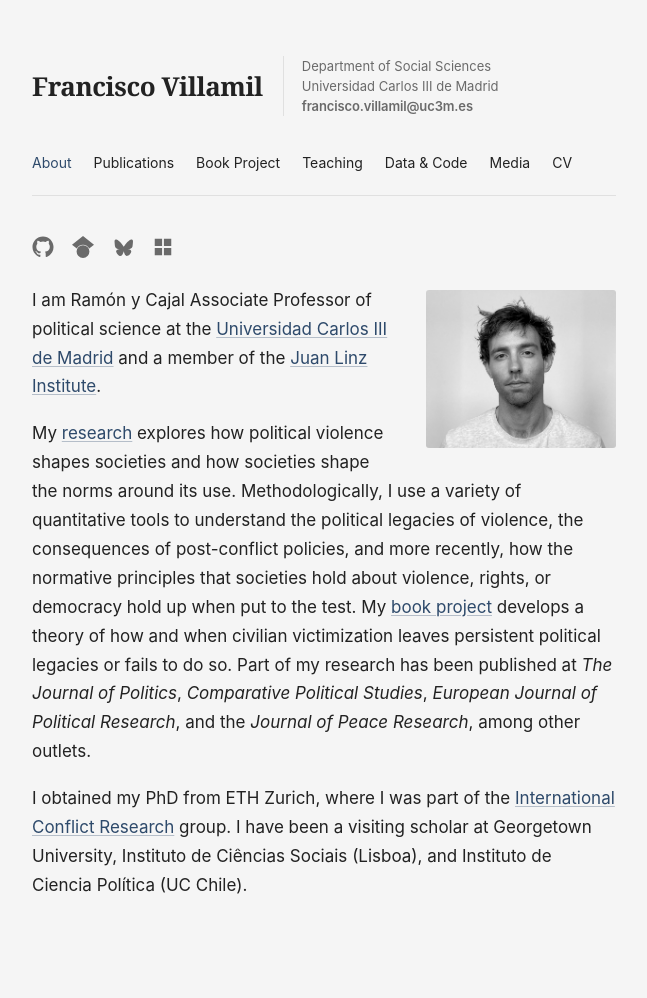
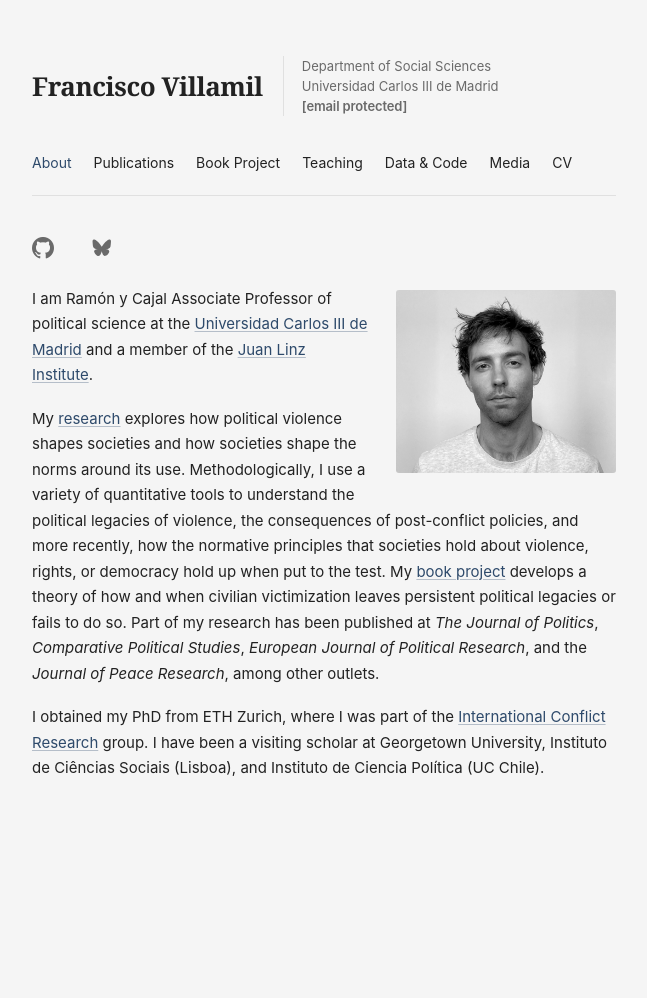
Before and after one commit to franvillamil/franvillamil.github.io, a Jekyll site: the page built from index.md, in a window 1280 px wide. Shown: the whole page, without its empty margins (316-963 px from the left). Built offline with Jekyll 4.4.1, drawn with Linux system fonts in a browser that asks for light colours; a style sheet for code colours, icons or effects is not loaded; after the commit the page ends 900 px from its top, so only the background shows below that.

Commit message:
autoupdate

```diff
--- a/_layouts/default.html
+++ b/_layouts/default.html
@@ -4,6 +4,9 @@
     <meta charset="UTF-8">
     <meta http-equiv="X-UA-Compatible" content="IE=edge">
     <meta name="viewport" content="width=device-width, initial-scale=1">
+
+    <link rel="stylesheet" href="{{ "/css/social-circles.min.css" | relative_url }}">
+    <link rel="stylesheet" href="https://cdn.jsdelivr.net/gh/jpswalsh/academicons@1/css/academicons.min.css">
 
     {% seo %}
     <link rel="stylesheet" href="{{ "/assets/css/style.css?v=" | append: site.github.build_revision | relative_url }}">
@@ -22,7 +25,7 @@
           <div class="affil">
             Department of Social Sciences<br/>
             Universidad Carlos III de Madrid<br/>
-            <a href="mailto:francisco.villamil@uc3m.es">francisco.villamil@uc3m.es</a>
+            <a href="/cdn-cgi/l/email-protection#b9dfcbd8d7dad0cadad697cfd0d5d5d8d4d0d5f9ccda8ad497dcca"><span class="__cf_email__" data-cfemail="ed8b9f8c838e849e8e82c39b8481818c808481ad988ede80c3889e">[email&#160;protected]</span></a>
           </div>
         </div>
         <nav class="site-nav">
@@ -40,18 +43,12 @@
         {% if is_home %}
         <div class="about-contact">
           <div class="social">
-            <a href="https://github.com/franvillamil" target="_blank" rel="noopener" aria-label="GitHub">
-              <svg viewBox="0 0 24 24" aria-hidden="true"><path d="M12 .5C5.65.5.5 5.65.5 12c0 5.08 3.29 9.39 7.86 10.91.58.1.79-.25.79-.55v-1.93c-3.2.7-3.87-1.54-3.87-1.54-.52-1.33-1.27-1.68-1.27-1.68-1.04-.71.08-.7.08-.7 1.15.08 1.76 1.18 1.76 1.18 1.02 1.75 2.69 1.24 3.34.95.1-.74.4-1.24.72-1.53-2.55-.29-5.23-1.28-5.23-5.68 0-1.26.45-2.28 1.18-3.09-.12-.29-.51-1.46.11-3.04 0 0 .97-.31 3.18 1.18a11 11 0 0 1 5.79 0c2.2-1.49 3.17-1.18 3.17-1.18.63 1.58.23 2.75.12 3.04.74.81 1.18 1.84 1.18 3.09 0 4.42-2.69 5.39-5.25 5.67.41.36.78 1.06.78 2.14v3.17c0 .31.21.66.8.55C20.21 21.39 23.5 17.08 23.5 12 23.5 5.65 18.35.5 12 .5z"/></svg>
-            </a>
-            <a href="https://scholar.google.com/citations?user=G10YqfQAAAAJ&hl=en" target="_blank" rel="noopener" aria-label="Google Scholar">
-              <svg viewBox="0 0 24 24" aria-hidden="true"><path d="M5.242 13.769L0 9.5 12 0l12 9.5-5.242 4.269C17.548 11.249 14.978 9.5 12 9.5s-5.548 1.749-6.758 4.269zM12 10a7 7 0 1 0 0 14 7 7 0 0 0 0-14z"/></svg>
-            </a>
+            <a class="icon-github" href="https://github.com/franvillamil" target="_blank" rel="noopener" aria-label="GitHub"></a>
+            <a class="ai ai-google-scholar" href="https://scholar.google.com/citations?user=G10YqfQAAAAJ&hl=en" target="_blank" rel="noopener" aria-label="Google Scholar"></a>
             <a href="https://bsky.app/profile/franvillamil.bsky.social" target="_blank" rel="noopener" aria-label="Bluesky">
               <svg viewBox="-50 -50 430 390" aria-hidden="true"><path d="M180 141.964C163.699 110.262 119.308 51.1817 78.0347 22.044C38.4971 -5.86834 23.414 -1.03207 13.526 3.43594C2.08093 8.60755 0 26.1785 0 36.5164C0 46.8542 5.66748 121.272 9.36416 133.694C21.5786 174.738 65.0603 188.607 105.104 184.156C107.151 183.852 109.227 183.572 111.329 183.312C109.267 183.642 107.19 183.924 105.104 184.156C46.4204 192.847 -5.69621 214.233 62.6582 290.33C137.848 368.18 165.705 273.637 180 225.702C194.295 273.637 210.76 364.771 295.995 290.33C360 225.702 313.58 192.85 254.896 184.158C252.81 183.926 250.733 183.645 248.671 183.315C250.773 183.574 252.849 183.855 254.896 184.158C294.94 188.61 338.421 174.74 350.636 133.697C354.333 121.275 360 46.8568 360 36.519C360 26.1811 357.919 8.61012 346.474 3.43851C336.586 -1.02949 321.503 -5.86576 281.965 22.0466C240.692 51.1843 196.301 110.262 180 141.964Z"/></svg>
             </a>
-            <a href="https://www.webofscience.com/wos/author/rid/AAO-7373-2021" target="_blank" rel="noopener" aria-label="Web of Science">
-              <svg viewBox="0 0 24 24" aria-hidden="true"><path d="M3 3h8v8H3zM13 3h8v8h-8zM3 13h8v8H3zM13 13h8v8h-8z"/></svg>
-            </a>
+            <a class="ai ai-clarivate-square" href="https://www.webofscience.com/wos/author/rid/AAO-7373-2021" target="_blank" rel="noopener" aria-label="Web of Science"></a>
           </div>
         </div>
 
@@ -61,5 +58,5 @@
         {{ content }}
       </article>
     </main>
-  </body>
+  <script data-cfasync="false" src="/cdn-cgi/scripts/5c5dd728/cloudflare-static/email-decode.min.js"></script></body>
 </html>
--- a/assets/css/style.scss
+++ b/assets/css/style.scss
@@ -180,7 +180,7 @@
 /* About page photo */
 .about-photo {
   float: right;
-  width: 190px;
+  width: 220px;
   height: auto;
   margin: 4px 0 16px 28px;
   border-radius: 3px;
@@ -248,7 +248,7 @@
 
 /* ---------- article ---------- */
 article {
-  font-size: 17px;
+  font-size: 15px;
   line-height: 1.7;
 }
 
```
